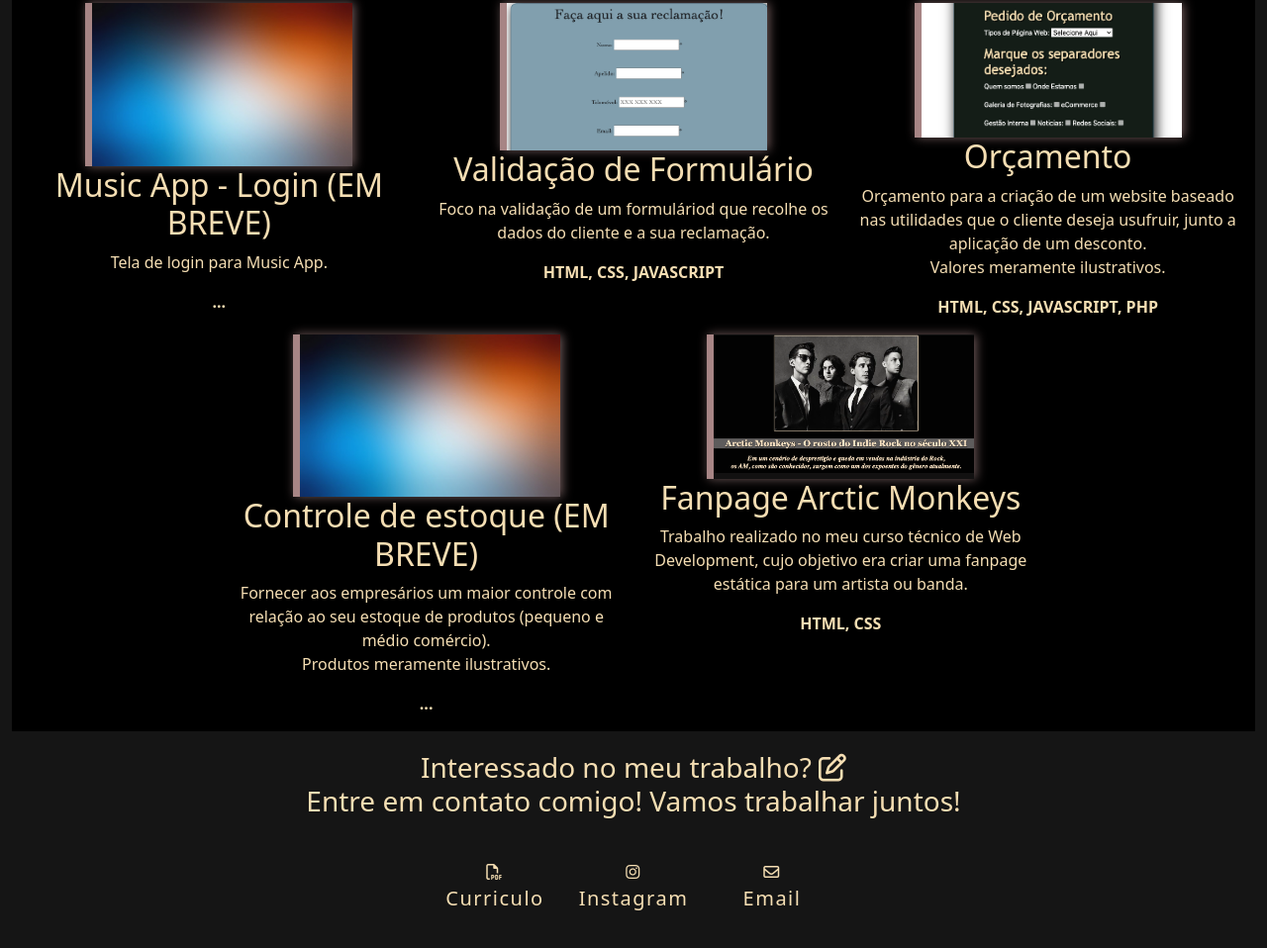
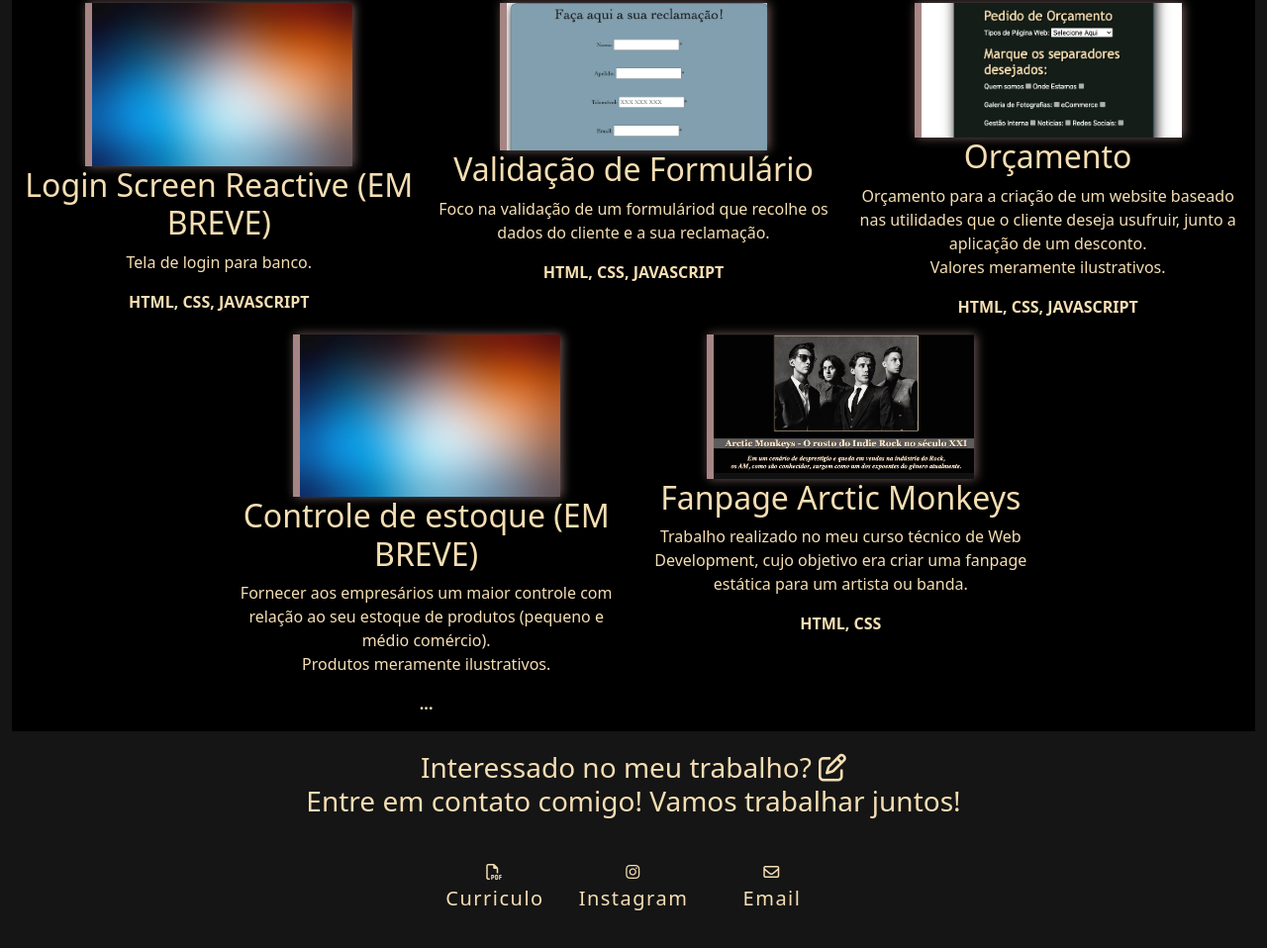
Before and after one commit to leofontenele/leofontenele.github.io, a plain HTML site: page index.html in a window 1280 px wide. Shown: the part 1774-2732 px from the top of the page at 99% size. Drawn offline with nearby package versions, Linux system fonts and the light colour scheme.

Commit message:
Update index.html

```diff
--- a/index.html
+++ b/index.html
@@ -121,9 +121,9 @@
    <div class="col-lg-4 col-sm-6" style="align-items: center; text-align: center; justify-content: center;">
         <div class="projeto">
         <a href="#"><img src="images/embreve.jpg" alt="musicapp" class="projetoimg">
-        <h2>Music App - Login (EM BREVE)</h2></a>
-        <p>Tela de login para Music App.</p>
-        <p><b>...</b></p>
+        <h2> Login Screen Reactive (EM BREVE)</h2></a>
+        <p>Tela de login para banco.</p>
+        <p><b>HTML, CSS, JAVASCRIPT</b></p>
         </div>
         </div>
         <div class="col-lg-4 col-sm-6">
@@ -140,7 +140,7 @@
                 <h2>Orçamento</h2></a>
                 <p>Orçamento para a criação de um website baseado nas utilidades que o cliente deseja usufruir, junto a aplicação de um desconto.<br>
                    Valores meramente ilustrativos.</p>
-                <p><b>HTML, CSS, JAVASCRIPT, PHP</b></p>
+                <p><b>HTML, CSS, JAVASCRIPT</b></p>
                 </div>
         </div>
 
```
